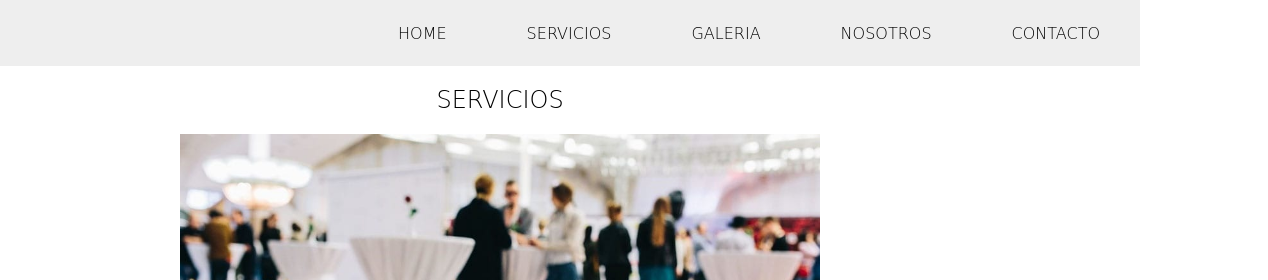
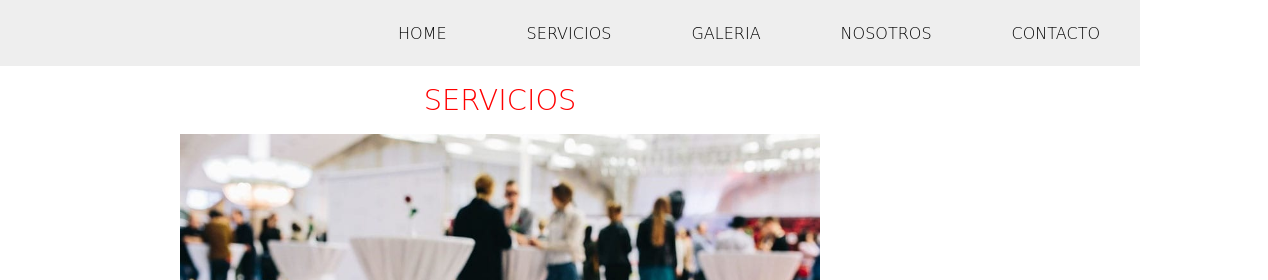
Before and after one commit to BautistaBianculli/Catering-BautistaBianculli, a plain HTML site: page pages/servicios.html in a window 1280 px wide. In both pictures the pointer is over the element "SERVICIOS". Shown: the top 280 px of the page, 140-1408 px from the left, 1268 px wide, since content can reach past the window. Drawn offline with Linux system fonts and the light colour scheme.

Commit message:
Desafio Animaciones

```diff
--- a/css/style.css
+++ b/css/style.css
@@ -150,13 +150,17 @@ footer{
 
 /* SERVICIOS */
 
-
 .text-main h2{
    margin-top: 20px;
    text-align: center;
    margin-bottom: 20px;
    font-family: cursive;
    font-weight: lighter;
+}
+
+.text-main h2:hover{
+    color: red;
+    transform: scale(1.2);
 }
 
 .service-img-main img{
```
